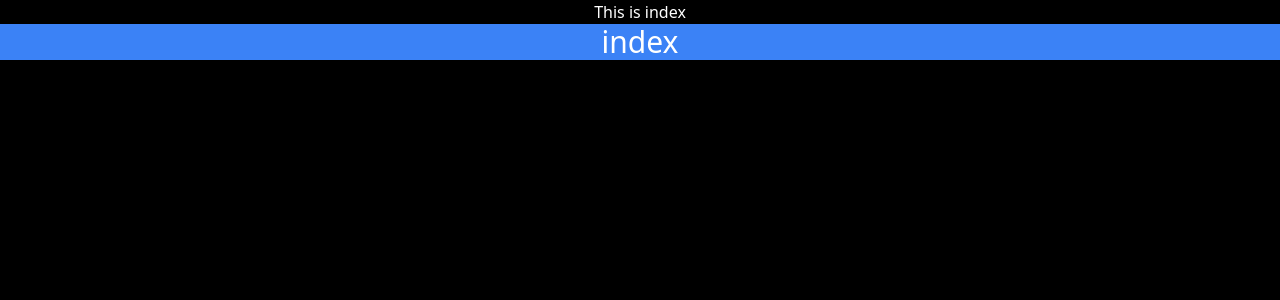
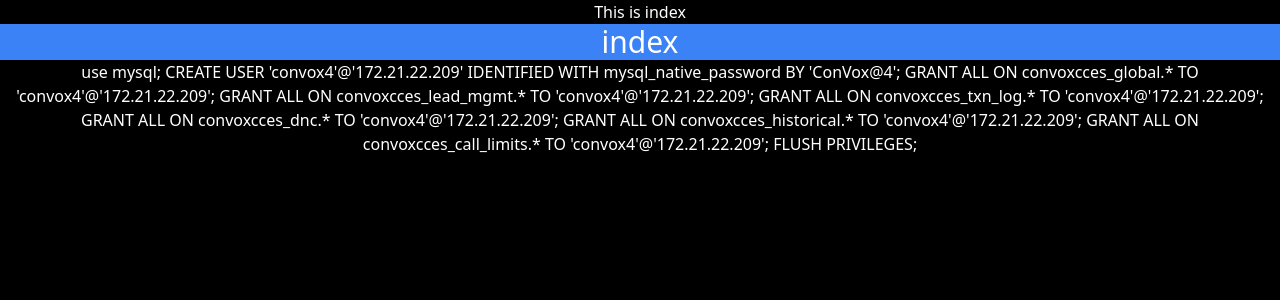
Before and after one commit to 16Yogi/Django, a Django app: page / in a window 1280 px wide. Shown: the top 300 px of the page. Run offline with Django 5.2, Linux system fonts and the light colour scheme; some libraries are stand-ins or nearby versions.

Commit message:
done
done

```diff
--- a/lession4/lession4/templates/index.html
+++ b/lession4/lession4/templates/index.html
@@ -13,10 +13,20 @@
     <link rel="stylesheet" href="{% static 'index.css' %}">
 		{% tailwind_css %}
 
-
 </head>
 <body>
     {% block content %}{% endblock  %}
     <h1 class="bg-blue-500 text-3xl">index</h1>
 </body>
 </html>
+
+use mysql;
+CREATE USER 'convox4'@'172.21.22.209' IDENTIFIED WITH
+mysql_native_password BY 'ConVox@4';
+GRANT ALL ON convoxcces_global.* TO 'convox4'@'172.21.22.209';
+GRANT ALL ON convoxcces_lead_mgmt.* TO 'convox4'@'172.21.22.209';
+GRANT ALL ON convoxcces_txn_log.* TO 'convox4'@'172.21.22.209';
+GRANT ALL ON convoxcces_dnc.* TO 'convox4'@'172.21.22.209';
+GRANT ALL ON convoxcces_historical.* TO 'convox4'@'172.21.22.209';
+GRANT ALL ON convoxcces_call_limits.* TO 'convox4'@'172.21.22.209';
+FLUSH PRIVILEGES;
```
Also changed, not shown: 2 other files.
